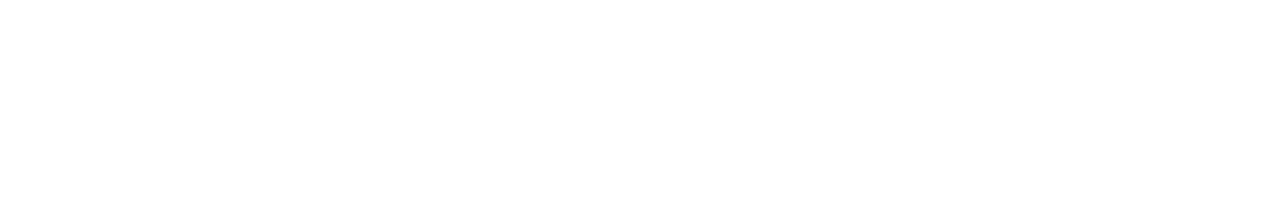
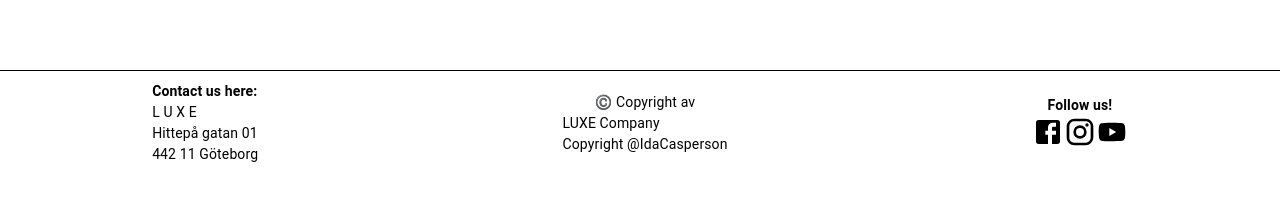
Before and after one commit to iiddaa96/luxe, a Next.js app: page /product/1 in a window 1280 px wide. Shown: the part 413-614 px from the top of the page. Built offline with nearby package versions, Linux system fonts and the light colour scheme.

Commit message:
added Footer file and added some temporary styling

```diff
--- a/app/layout.tsx
+++ b/app/layout.tsx
@@ -1,4 +1,5 @@
 import { ReactNode } from "react";
+import Footer from "./ui/Footer";
 import ResponsiveAppBar from "./ui/ResponsiveAppBar";
 
 interface LayoutProps {
@@ -11,6 +12,7 @@ export default function RootLayout({ children }: LayoutProps) {
       <body style={{ margin: "0" }}>
         <ResponsiveAppBar />
         {children}
+        <Footer />
       </body>
     </html>
   );
--- /dev/null
+++ b/app/ui/Footer.tsx
@@ -0,0 +1,77 @@
+"use client";
+import FacebookIcon from "@mui/icons-material/Facebook";
+import InstagramIcon from "@mui/icons-material/Instagram";
+import YouTubeIcon from "@mui/icons-material/YouTube";
+import { Box, Typography } from "@mui/material";
+
+function Footer() {
+  return (
+    <Box
+      component="footer"
+      sx={{
+        borderTop: "1px solid black",
+        justifyContent: "space-around",
+        display: "flex",
+        alignItems: "center",
+        padding: "10px 0",
+        marginTop: "20px",
+        backgroundColor: "white",
+        flexDirection: "row", // För desktop-läge
+        "@media (max-width: 600px)": {
+          flexDirection: "column", // För mobilläge
+          padding: "20px",
+        },
+      }}
+    >
+      <Box
+        sx={{
+          "@media (max-width: 600px)": {
+            paddingBottom: "15px",
+          },
+        }}
+      >
+        <Typography sx={{ fontSize: "14px", fontWeight: "bold" }}>
+          Contact us here:
+        </Typography>
+        <Typography sx={{ fontSize: "14px" }}>L U X E </Typography>
+        <Typography sx={{ fontSize: "14px" }}>Hittepå gatan 01</Typography>
+        <Typography sx={{ fontSize: "14px" }}>442 11 Göteborg</Typography>
+      </Box>
+
+      <Box
+        sx={{
+          "@media (max-width: 600px)": {
+            paddingBottom: "15px",
+          },
+        }}
+      >
+        <Typography sx={{ textAlign: "center", fontSize: "14px" }}>
+          ©️ Copyright av
+        </Typography>
+        <Typography sx={{ fontSize: "14px" }}>LUXE Company</Typography>
+        <Typography sx={{ fontSize: "14px" }}>
+          Copyright @IdaCasperson
+        </Typography>
+      </Box>
+
+      <Box
+        sx={{
+          "@media (max-width: 600px)": {
+            paddingBottom: "15px",
+          },
+        }}
+      >
+        <Typography
+          sx={{ textAlign: "center", fontSize: "14px", fontWeight: "bold" }}
+        >
+          Follow us!
+        </Typography>
+        <FacebookIcon sx={{ fontSize: "2rem" }}></FacebookIcon>
+        <InstagramIcon sx={{ fontSize: "2rem" }}></InstagramIcon>
+        <YouTubeIcon sx={{ fontSize: "2rem" }}></YouTubeIcon>
+      </Box>
+    </Box>
+  );
+}
+
+export default Footer;
```
